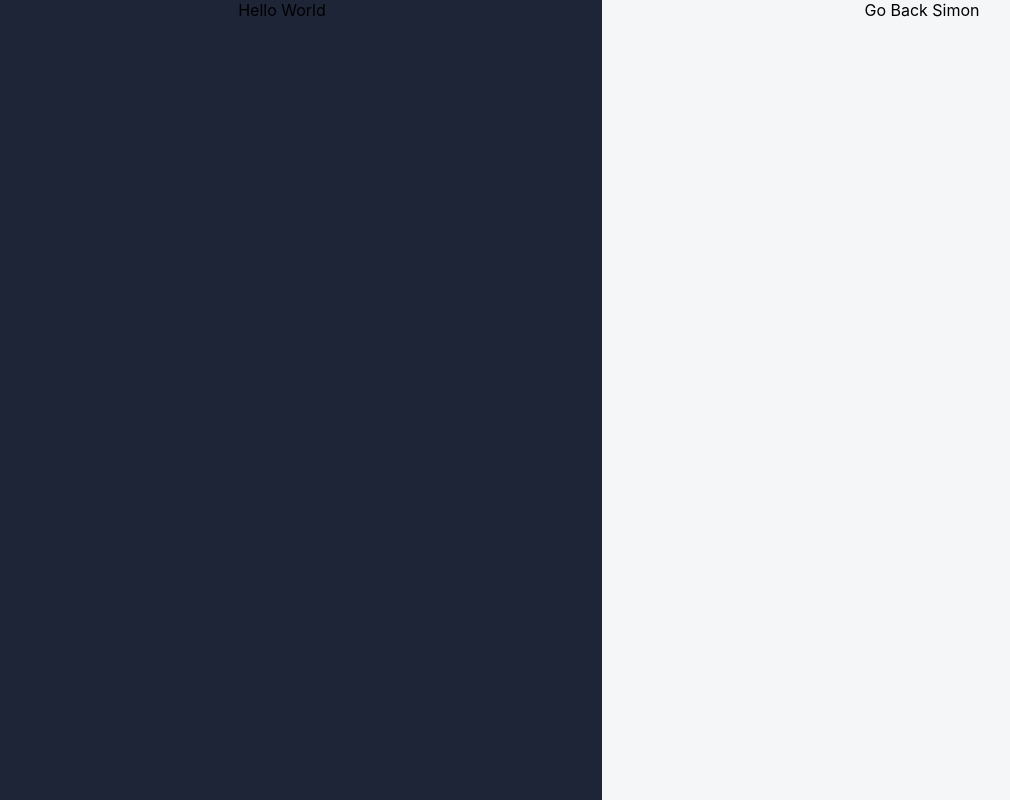
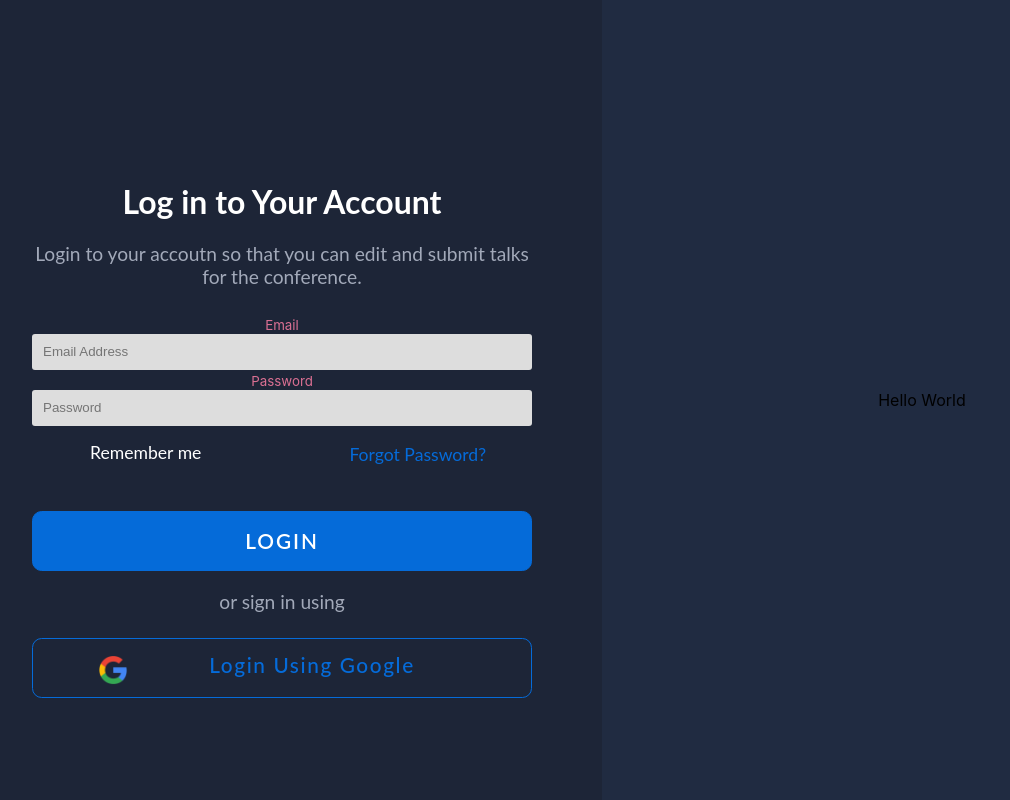
Before and after one commit to neerajp99/evnt, a React (Create React App) app in the folder admin/client/: page /login in a window 1280 px wide. Shown: the whole page, without its empty margins (38-1048 px from the left). Built offline with nearby package versions, Linux system fonts and the light colour scheme.

Commit message:
Update login page

```diff
--- a/admin/client/src/components/authentication/Login.js
+++ b/admin/client/src/components/authentication/Login.js
@@ -1,12 +1,82 @@
 import React, { Component } from "react";
 import styled from "styled-components";
+import InputField from "../commons/InputField";
+import {
+  FormGroup,
+  InnerContainer,
+  H1,
+  LowerContainer,
+  P,
+  Checkbox,
+  Label,
+  LowerContainerDiv,
+  Span,
+  ButtonFill,
+  ButtonEmpty,
+  GoogleImage,
+  GoogleText
+} from "../../styles/Forms";
 
 class Login extends Component {
+  state = {
+    email: "",
+    password: "",
+    errors: {}
+  };
+
+  // onChange method
+  onChange = event => {
+    this.setState({
+      [event.target.name]: event.target.value
+    });
+  };
   render() {
     return (
       <Container>
+        <Card>
+          <InnerContainer>
+            <H1>Log in to Your Account</H1>
+            <P>
+              {" "}
+              Login to your accoutn so that you can edit and submit talks for
+              the conference.
+            </P>
+            <FormGroup>
+              <InputField
+                placeholder="Email Address"
+                name="email"
+                value={this.state.email}
+                onChange={this.onChange}
+                error={this.state.errors.email}
+                label="Email"
+              />
+              <InputField
+                placeholder="Password"
+                name="password"
+                value={this.state.password}
+                onChange={this.onChange}
+                error={this.state.errors.password}
+                label="Password"
+              />
+              <LowerContainer>
+                <LowerContainerDiv>
+                  <Checkbox type="checkbox" id="box-3" />
+                  <Label for="box-3" className="checkbox_label">
+                    <Span>Remember me</Span>
+                  </Label>
+                </LowerContainerDiv>
+                <LowerContainerDiv>Forgot Password?</LowerContainerDiv>
+              </LowerContainer>
+              <ButtonFill>Login</ButtonFill>
+              <P>or sign in using</P>
+              <ButtonEmpty>
+                <GoogleImage />
+                <GoogleText> Login Using Google</GoogleText>
+              </ButtonEmpty>
+            </FormGroup>
+          </InnerContainer>
+        </Card>
         <Card>Hello World</Card>
-        <Card>Go Back Simon</Card>
       </Container>
     );
   }
@@ -18,13 +88,17 @@ const Container = styled.div`
   width: 100vw;
   height: 100vh;
   display: grid;
-  grid-template-columns: repeat(auto-fit, minmax(30rem, 1fr));
+  grid-template-columns: repeat(auto-fit, minmax(19rem, 1fr));
   /* overflow-x: hidden; */
   /* grid-gap: 1rem; */
 `;
 
 const Card = styled.div`
-  background: #f4f6f8;
+  /* min-height: 50vh; */
+  display: flex;
+  align-items: center;
+  justify-content: center;
+  background: #202b41;
   &:nth-child(1) {
     background: #1d2537;
   }
```
